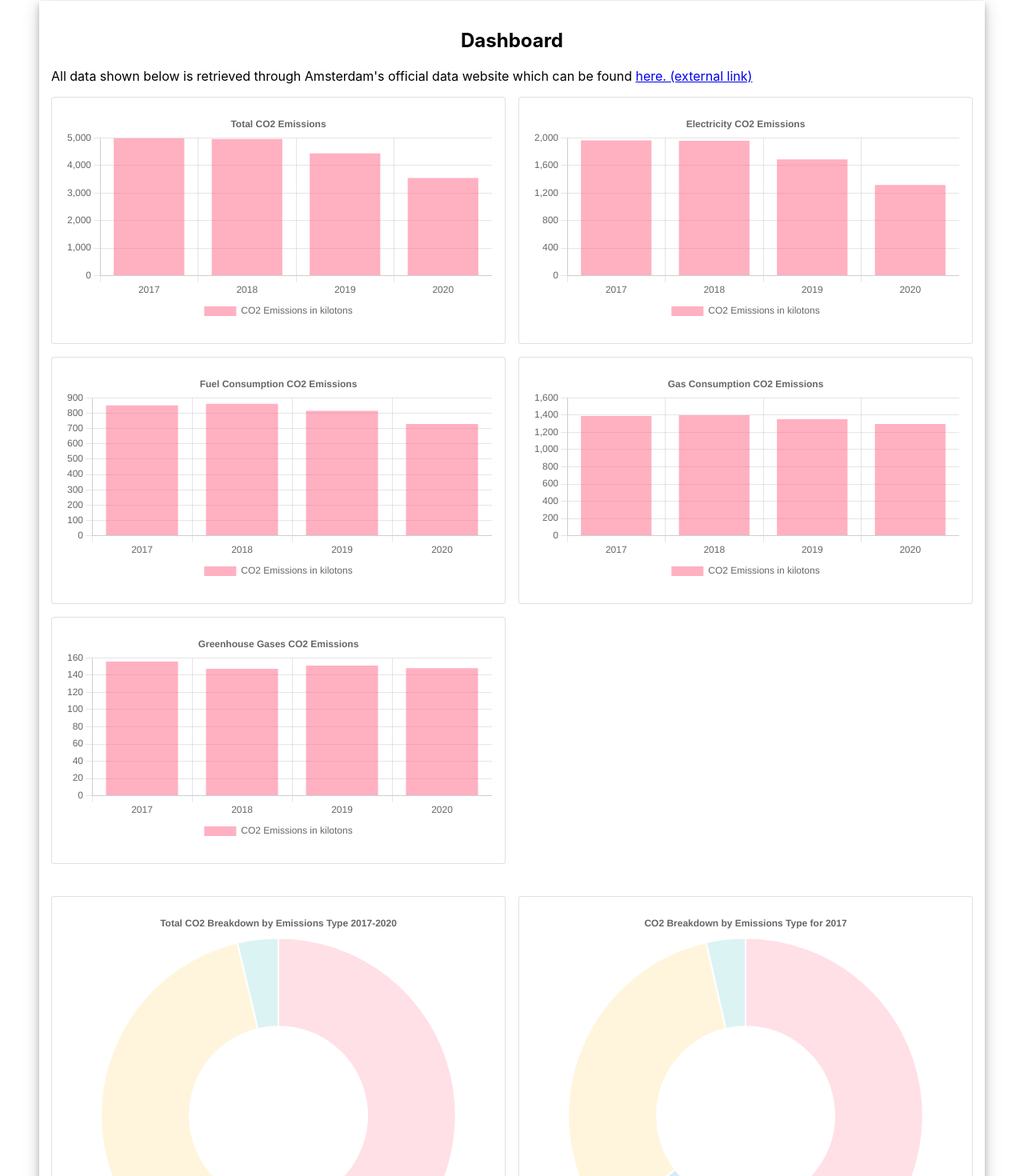
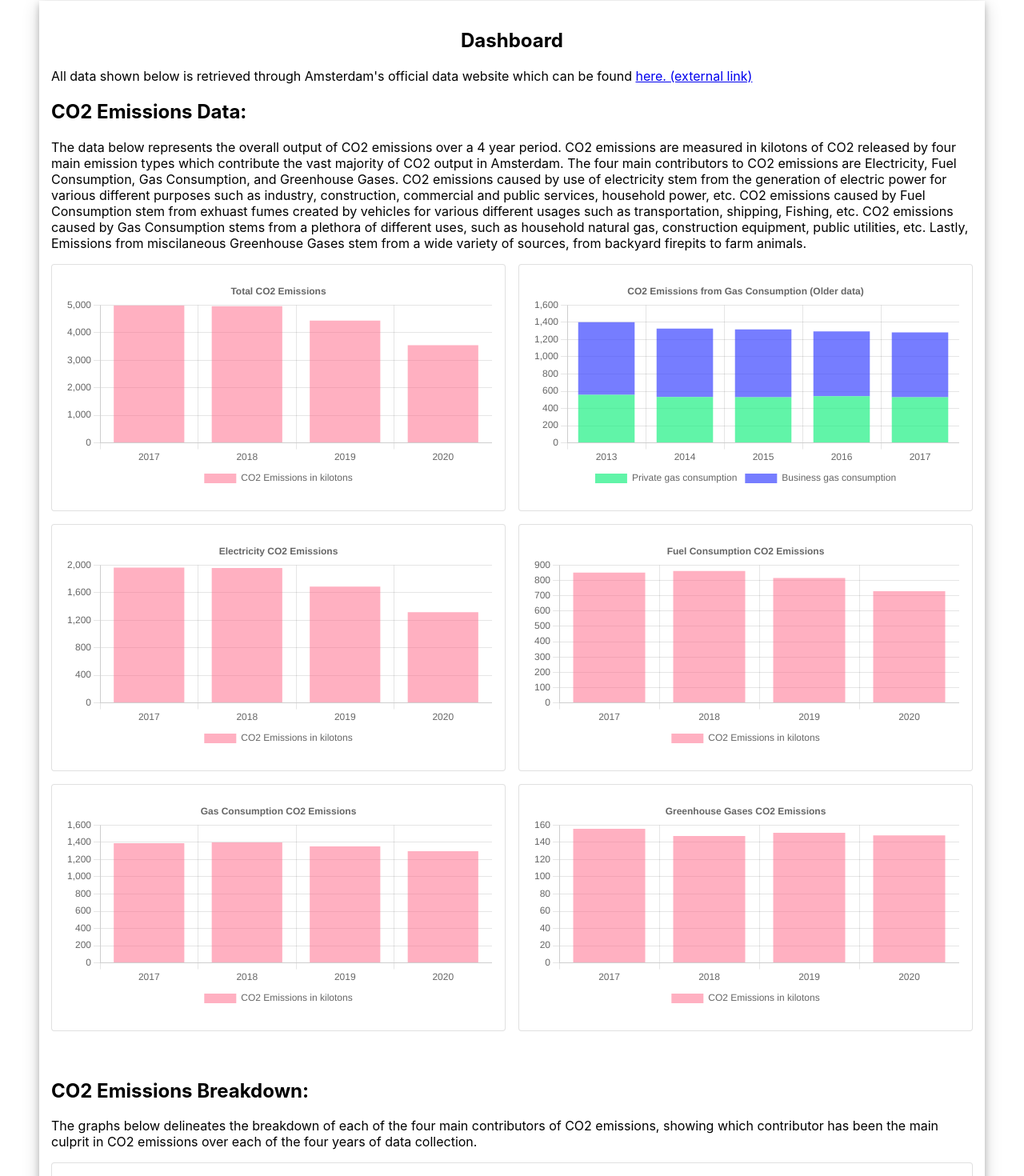
Before and after one commit to ryan-t-clark/Amsterdam-Dashboard, a React (Create React App) app: page /dashboard in a window 1280 px wide. Shown: the part 139-1609 px from the top of the page at 80% size. Built offline with nearby package versions, Linux system fonts and the light colour scheme; no server answers.

Commit message:
Added descriptions of data for the dashboard page

```diff
--- a/src/components/Dashboard.js
+++ b/src/components/Dashboard.js
@@ -508,11 +508,31 @@ const Dashboard = () => {
                 <p>All data shown below is retrieved through Amsterdam's official data website which can be found&nbsp;
                   <a href="https://onderzoek.amsterdam.nl/zoek?categorie=dossier">here. (external link)</a>
                 </p>
+                <h2>CO2 Emissions Data:</h2>
+                <p>The data below represents the overall output of CO2 emissions over a 4 year period.
+                  CO2 emissions are measured in kilotons of CO2 released by four main emission types which
+                  contribute the vast majority of CO2 output in Amsterdam. The four main contributors to
+                  CO2 emissions are Electricity, Fuel Consumption, Gas Consumption, and Greenhouse Gases.
+                  CO2 emissions caused by use of electricity stem from the generation of electric power for
+                  various different purposes such as industry, construction, commercial and public services,
+                  household power, etc. CO2 emissions caused by Fuel Consumption stem from exhuast fumes
+                  created by vehicles for various different usages such as transportation, shipping, Fishing, etc.
+                  CO2 emissions caused by Gas Consumption stems from a plethora of different uses, such as household
+                  natural gas, construction equipment, public utilities, etc. Lastly, Emissions from miscilaneous
+                  Greenhouse Gases stem from a wide variety of sources, from backyard firepits to farm animals.
+                </p>
                 <Grid container spacing={2}>
                   <Grid item xs={6} justifyContent="center" direction="row" alignItems="center">
                     <Card variant="outlined">
                       <CardContent>
                         <Bar options={totalCO2options} data={totalCO2Data} />
+                      </CardContent>
+                    </Card>
+                  </Grid>
+                  <Grid item xs={6} justifyContent="center" direction="row" alignItems="center">
+                    <Card variant="outlined">
+                      <CardContent>
+                        <Bar options={gasConsumptionCO2Options} data={gasConsumptionCO2Data} />
                       </CardContent>
                     </Card>
                   </Grid>
@@ -548,8 +568,13 @@ const Dashboard = () => {
 
                 <br /><br />
 
+                <h2>CO2 Emissions Breakdown:</h2>
+                <p>The graphs below delineates the breakdown of each of the four main contributors of CO2 emissions,
+                  showing which contributor has been the main culprit in CO2 emissions over each of the four years
+                  of data collection.
+                </p>
                 <Grid container spacing={2}>
-                  <Grid item xs={6} justifyContent="center" direction="row" alignItems="center">
+                  <Grid item xs={12} justifyContent="center" direction="row" alignItems="center">
                     <Card variant="outlined">
                       <CardContent>
                         <Doughnut options={totalBreakdownOptions} data={totalBreakdownData} />
@@ -588,6 +613,12 @@ const Dashboard = () => {
 
                 <br /><br />
 
+                <h2>Behavioral Data:</h2>
+                <p>The data below illustrates the growth AIM has been able to affect through its various
+                  initiatives resulting in increased Disposable Income. The data showcases how the population
+                  has elected to use this disposable income to further the efforts of sustainability and
+                  furthering education.
+                </p>
                 <Grid container spacing={2}>
                   <Grid item xs={6} justifyContent="center" direction="row" alignItems="center">
                     <Card variant="outlined">
@@ -610,13 +641,6 @@ const Dashboard = () => {
                       </CardContent>
                     </Card>
                   </Grid>
-                  <Grid item xs={6} justifyContent="center" direction="row" alignItems="center">
-                    <Card variant="outlined">
-                      <CardContent>
-                        <Bar options={gasConsumptionCO2Options} data={gasConsumptionCO2Data} />
-                      </CardContent>
-                    </Card>
-                  </Grid>
                 </Grid>
 
                 <GasTable />
```
